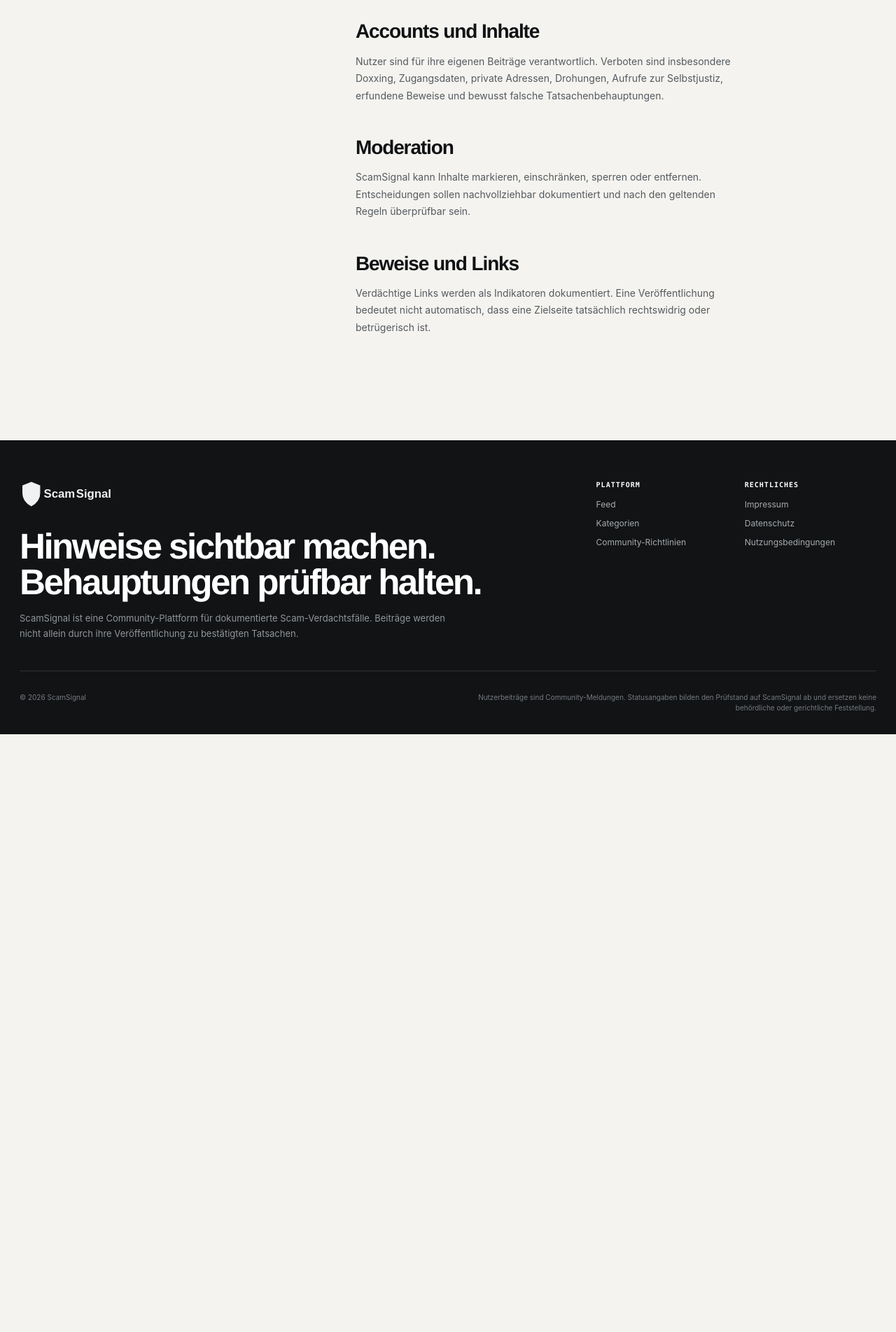
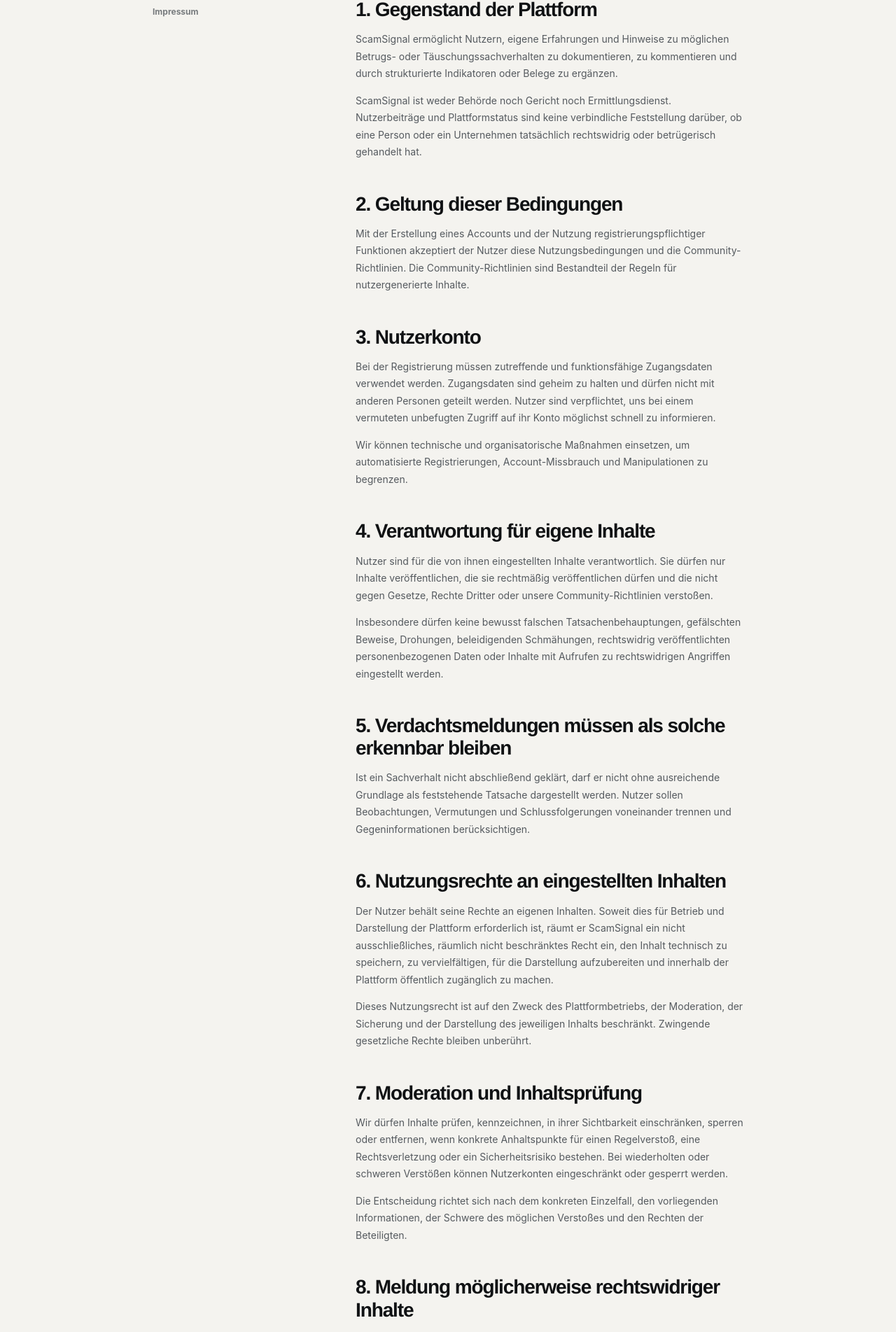
Before and after one commit to Cra4Zzy/Scam-Signal, a Next.js app: page /nutzungsbedingungen in a window 1280 px wide. Shown: the part 714-2617 px from the top of the page at 70% size. Before the commit the page ends 1763 px from the top, so only its background shows below. Built offline with nearby package versions, Linux system fonts and the light colour scheme; no server answers.

Commit message:
Rewrite ScamSignal terms of use

```diff
--- a/app/nutzungsbedingungen/page.tsx
+++ b/app/nutzungsbedingungen/page.tsx
@@ -1,4 +1,74 @@
 import type { Metadata } from 'next'
 import LegalShell from '@/components/legal/LegalShell'
+
 export const metadata: Metadata = { title: 'Nutzungsbedingungen' }
-export default function Page(){return <LegalShell title="Nutzungsbedingungen" notice="Produktentwurf – vor dem öffentlichen Launch juristisch prüfen."><h2>Grundprinzip</h2><p>ScamSignal ist eine Community-Plattform zur Dokumentation und Diskussion von Scam-Verdachtsfällen. Nutzerbeiträge sind nicht automatisch verifizierte Tatsachenfeststellungen.</p><h2>Accounts und Inhalte</h2><p>Nutzer sind für ihre eigenen Beiträge verantwortlich. Verboten sind insbesondere Doxxing, Zugangsdaten, private Adressen, Drohungen, Aufrufe zur Selbstjustiz, erfundene Beweise und bewusst falsche Tatsachenbehauptungen.</p><h2>Moderation</h2><p>ScamSignal kann Inhalte markieren, einschränken, sperren oder entfernen. Entscheidungen sollen nachvollziehbar dokumentiert und nach den geltenden Regeln überprüfbar sein.</p><h2>Beweise und Links</h2><p>Verdächtige Links werden als Indikatoren dokumentiert. Eine Veröffentlichung bedeutet nicht automatisch, dass eine Zielseite tatsächlich rechtswidrig oder betrügerisch ist.</p></LegalShell>}
+
+export default function Page(){
+  return <LegalShell
+    title="Nutzungsbedingungen"
+    intro="Diese Bedingungen regeln die Nutzung von ScamSignal als öffentliche Community-Plattform zur Dokumentation und Diskussion von Scam-Verdachtsfällen."
+    eyebrow="PLATTFORM · NUTZUNG · VERANTWORTUNG"
+    notice="Die Betreiberangaben im Impressum müssen vor dem breiten öffentlichen Launch vollständig sein. Diese Nutzungsbedingungen sind auf den derzeitigen Funktionsumfang von ScamSignal abgestimmt und sollten bei wesentlichen Produktänderungen erneut geprüft werden."
+  >
+    <h2>1. Gegenstand der Plattform</h2>
+    <p>ScamSignal ermöglicht Nutzern, eigene Erfahrungen und Hinweise zu möglichen Betrugs- oder Täuschungssachverhalten zu dokumentieren, zu kommentieren und durch strukturierte Indikatoren oder Belege zu ergänzen.</p>
+    <p>ScamSignal ist weder Behörde noch Gericht noch Ermittlungsdienst. Nutzerbeiträge und Plattformstatus sind keine verbindliche Feststellung darüber, ob eine Person oder ein Unternehmen tatsächlich rechtswidrig oder betrügerisch gehandelt hat.</p>
+
+    <h2>2. Geltung dieser Bedingungen</h2>
+    <p>Mit der Erstellung eines Accounts und der Nutzung registrierungspflichtiger Funktionen akzeptiert der Nutzer diese Nutzungsbedingungen und die Community-Richtlinien. Die Community-Richtlinien sind Bestandteil der Regeln für nutzergenerierte Inhalte.</p>
+
+    <h2>3. Nutzerkonto</h2>
+    <p>Bei der Registrierung müssen zutreffende und funktionsfähige Zugangsdaten verwendet werden. Zugangsdaten sind geheim zu halten und dürfen nicht mit anderen Personen geteilt werden. Nutzer sind verpflichtet, uns bei einem vermuteten unbefugten Zugriff auf ihr Konto möglichst schnell zu informieren.</p>
+    <p>Wir können technische und organisatorische Maßnahmen einsetzen, um automatisierte Registrierungen, Account-Missbrauch und Manipulationen zu begrenzen.</p>
+
+    <h2>4. Verantwortung für eigene Inhalte</h2>
+    <p>Nutzer sind für die von ihnen eingestellten Inhalte verantwortlich. Sie dürfen nur Inhalte veröffentlichen, die sie rechtmäßig veröffentlichen dürfen und die nicht gegen Gesetze, Rechte Dritter oder unsere Community-Richtlinien verstoßen.</p>
+    <p>Insbesondere dürfen keine bewusst falschen Tatsachenbehauptungen, gefälschten Beweise, Drohungen, beleidigenden Schmähungen, rechtswidrig veröffentlichten personenbezogenen Daten oder Inhalte mit Aufrufen zu rechtswidrigen Angriffen eingestellt werden.</p>
+
+    <h2>5. Verdachtsmeldungen müssen als solche erkennbar bleiben</h2>
+    <p>Ist ein Sachverhalt nicht abschließend geklärt, darf er nicht ohne ausreichende Grundlage als feststehende Tatsache dargestellt werden. Nutzer sollen Beobachtungen, Vermutungen und Schlussfolgerungen voneinander trennen und Gegeninformationen berücksichtigen.</p>
+
+    <h2>6. Nutzungsrechte an eingestellten Inhalten</h2>
+    <p>Der Nutzer behält seine Rechte an eigenen Inhalten. Soweit dies für Betrieb und Darstellung der Plattform erforderlich ist, räumt er ScamSignal ein nicht ausschließliches, räumlich nicht beschränktes Recht ein, den Inhalt technisch zu speichern, zu vervielfältigen, für die Darstellung aufzubereiten und innerhalb der Plattform öffentlich zugänglich zu machen.</p>
+    <p>Dieses Nutzungsrecht ist auf den Zweck des Plattformbetriebs, der Moderation, der Sicherung und der Darstellung des jeweiligen Inhalts beschränkt. Zwingende gesetzliche Rechte bleiben unberührt.</p>
+
+    <h2>7. Moderation und Inhaltsprüfung</h2>
+    <p>Wir dürfen Inhalte prüfen, kennzeichnen, in ihrer Sichtbarkeit einschränken, sperren oder entfernen, wenn konkrete Anhaltspunkte für einen Regelverstoß, eine Rechtsverletzung oder ein Sicherheitsrisiko bestehen. Bei wiederholten oder schweren Verstößen können Nutzerkonten eingeschränkt oder gesperrt werden.</p>
+    <p>Die Entscheidung richtet sich nach dem konkreten Einzelfall, den vorliegenden Informationen, der Schwere des möglichen Verstoßes und den Rechten der Beteiligten.</p>
+
+    <h2>8. Meldung möglicherweise rechtswidriger Inhalte</h2>
+    <p>Über die Meldefunktion können Nutzer und Betroffene auf möglicherweise rechtswidrige oder regelwidrige Inhalte hinweisen. Meldungen sollen den beanstandeten Inhalt eindeutig bezeichnen und die Gründe so konkret wie möglich erläutern.</p>
+    <p>Soweit gesetzlich erforderlich, bearbeiten wir hinreichend konkrete Meldungen nach den für den jeweiligen Dienst geltenden Vorgaben. Eine Meldung führt nicht automatisch zur Löschung des Inhalts.</p>
+
+    <h2>9. Widerspruch und Gegenbelege</h2>
+    <p>Betroffene Personen und Unternehmen sowie andere Nutzer können Gegeninformationen und Gegenbelege vorlegen oder eine erneute Überprüfung beantragen. ScamSignal soll ein nachvollziehbarer Dokumentationsraum sein, kein System, in dem eine einmal veröffentlichte Behauptung unangreifbar bleibt.</p>
+
+    <h2>10. Votes, Reputation und Status</h2>
+    <p>Votes, Reputationswerte und Community-Interaktionen sind Orientierungssignale. Sie stellen weder einen Beweis noch eine rechtliche Bewertung dar. Plattformstatus wie „gemeldet“, „gestützt“ oder „bestätigt“ beziehen sich auf den dokumentierten Evidenzstand innerhalb von ScamSignal.</p>
+
+    <h2>11. Verdächtige Links und externe Inhalte</h2>
+    <p>ScamSignal kann Links, Domains und andere externe Indikatoren dokumentieren. Wir machen uns externe Inhalte nicht allein durch Verlinkung zu eigen. Nutzer sollten verdächtige Links nicht ungeschützt öffnen und dort keine Zugangsdaten oder Zahlungsinformationen eingeben.</p>
+
+    <h2>12. Verfügbarkeit und Weiterentwicklung</h2>
+    <p>Wir bemühen uns um einen sicheren und stabilen Betrieb, schulden jedoch keine jederzeit unterbrechungsfreie Verfügbarkeit. Wartung, Sicherheitsmaßnahmen, technische Störungen oder Änderungen an Drittanbietern können die Plattform vorübergehend beeinträchtigen.</p>
+    <p>Funktionen können weiterentwickelt, geändert oder eingestellt werden, soweit dies unter Berücksichtigung der Nutzerinteressen zumutbar ist.</p>
+
+    <h2>13. Haftung</h2>
+    <p>Für eigene Inhalte und Leistungen haftet ScamSignal nach den gesetzlichen Vorschriften. Für nutzergenerierte Inhalte gelten die gesetzlichen Verantwortlichkeitsregelungen für Plattformanbieter.</p>
+    <p>Soweit gesetzlich zulässig, übernehmen wir keine Gewähr dafür, dass nutzergenerierte Inhalte vollständig, aktuell oder richtig sind. Dies schließt insbesondere die Behauptungen, Bewertungen und Schlussfolgerungen einzelner Nutzer ein.</p>
+    <p>Haftungsbeschränkungen gelten nicht bei Vorsatz, grober Fahrlässigkeit, Verletzung von Leben, Körper oder Gesundheit oder in Fällen, in denen eine Haftung gesetzlich zwingend vorgeschrieben ist.</p>
+
+    <h2>14. Sperrung und Beendigung</h2>
+    <p>Nutzer können die weitere Nutzung ihres Kontos beenden. Bestehende öffentliche Inhalte können aus Gründen der Dokumentationsintegrität, rechtlicher Pflichten oder berechtigter Interessen nicht zwingend automatisch zusammen mit dem Account verschwinden; Löschungs- oder Anonymisierungsanfragen werden nach den gesetzlichen Vorgaben geprüft.</p>
+    <p>Wir können Konten bei erheblichen oder wiederholten Verstößen gegen diese Bedingungen, die Community-Richtlinien oder gesetzliche Vorgaben sperren.</p>
+
+    <h2>15. Änderungen der Bedingungen</h2>
+    <p>Diese Bedingungen können geändert werden, wenn neue Funktionen, Missbrauchsrisiken oder rechtliche Anforderungen dies erforderlich machen. Wesentliche Änderungen werden in geeigneter Weise kenntlich gemacht. Für bereits begründete Rechtsverhältnisse gelten gesetzliche Informations- und Zustimmungserfordernisse.</p>
+
+    <h2>16. Anwendbares Recht</h2>
+    <p>Es gilt deutsches Recht unter Ausschluss solcher Regelungen, deren Anwendung zwingenden Verbraucherschutzvorschriften des gewöhnlichen Aufenthaltsstaates eines Verbrauchers entgegenstehen würde. Gesetzliche Gerichtsstände bleiben unberührt.</p>
+
+    <h2>17. Kontakt</h2>
+    <p>Fragen zu diesen Nutzungsbedingungen, Inhaltsmeldungen oder Moderationsentscheidungen können über die im Impressum genannte Kontaktmöglichkeit gestellt werden.</p>
+  </LegalShell>
+}
```
